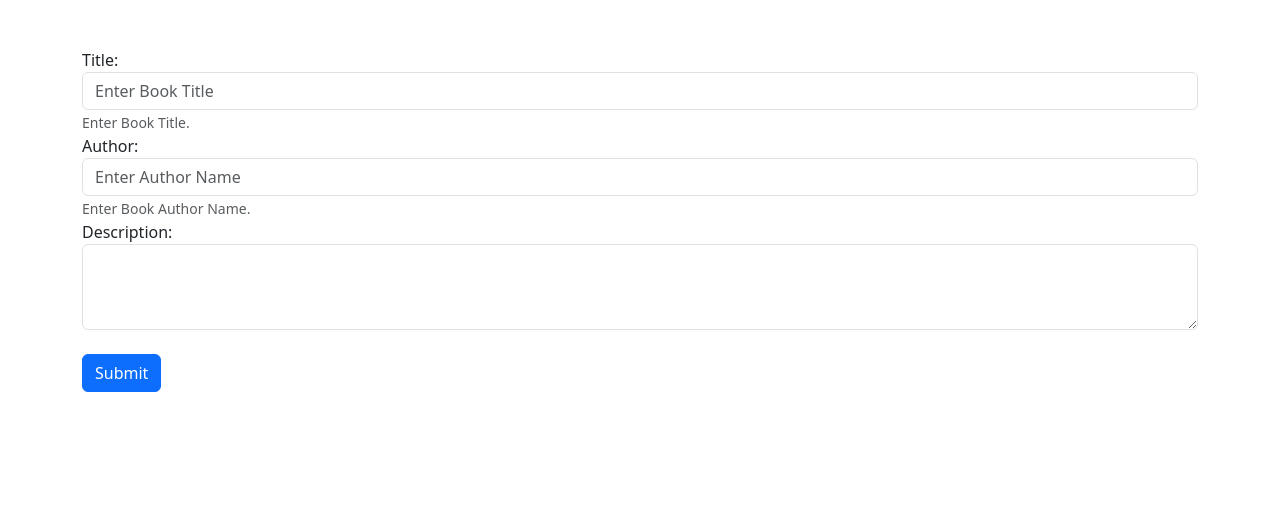
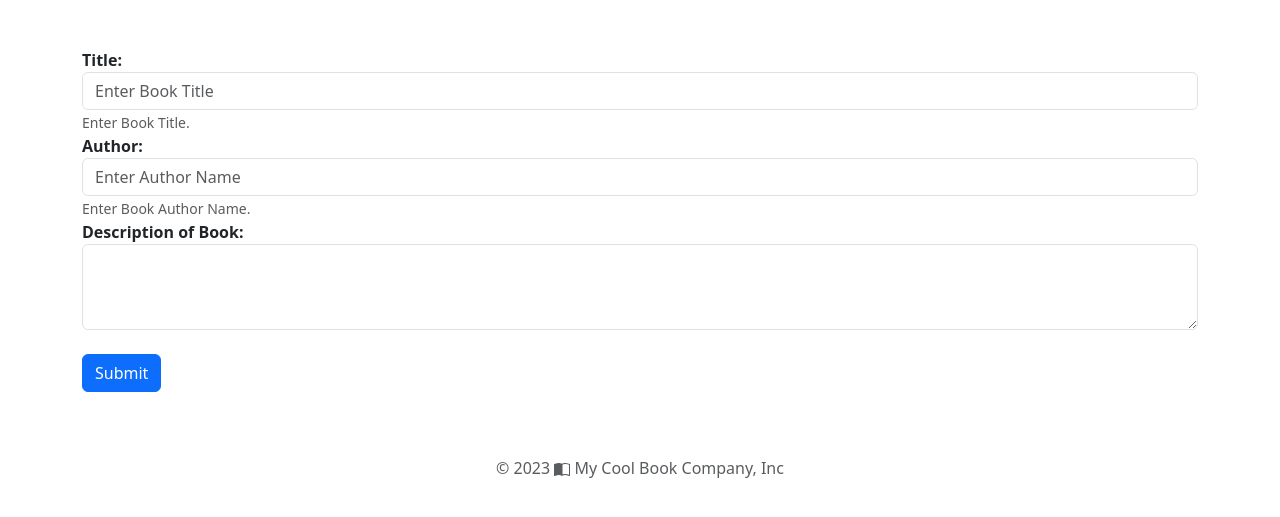
Before and after one commit to aws-samples/python-fastapi-demo-docker, a FastAPI app: page /create_book in a window 1280 px wide. Shown: the top 517 px of the page. Run offline with FastAPI, Linux system fonts and the light colour scheme.

Commit message:
Updating the Foorter

```diff
--- a/server/app/templates/book_details.html
+++ b/server/app/templates/book_details.html
@@ -20,7 +20,7 @@
         <div class="card-footer text-muted">
             © 2023 <svg xmlns="http://www.w3.org/2000/svg" width="16" height="16" fill="currentColor" class="bi bi-book-half" viewBox="0 0 16 16">
                 <path d="M8.5 2.687c.654-.689 1.782-.886 3.112-.752 1.234.124 2.503.523 3.388.893v9.923c-.918-.35-2.107-.692-3.287-.81-1.094-.111-2.278-.039-3.213.492V2.687zM8 1.783C7.015.936 5.587.81 4.287.94c-1.514.153-3.042.672-3.994 1.105A.5.5 0 0 0 0 2.5v11a.5.5 0 0 0 .707.455c.882-.4 2.303-.881 3.68-1.02 1.409-.142 2.59.087 3.223.877a.5.5 0 0 0 .78 0c.633-.79 1.814-1.019 3.222-.877 1.378.139 2.8.62 3.681 1.02A.5.5 0 0 0 16 13.5v-11a.5.5 0 0 0-.293-.455c-.952-.433-2.48-.952-3.994-1.105C10.413.809 8.985.936 8 1.783z"/>
-              </svg> Book Management Company, Inc
+              </svg> My Cool Book Company, Inc
         </div>
       </div>
     </div>
--- a/server/app/templates/create_book.html
+++ b/server/app/templates/create_book.html
@@ -15,20 +15,25 @@
  <div class="container my-5">
 <form method="post" action="/books">
   <div class="form-group col">
-    <label for="title"">Title:</label>
+    <label for="title" class="font-weight-bold"><strong>Title:</strong></label>
     <input type="text" class="form-control" id="title" aria-describedby="bookTitle" placeholder="Enter Book Title" name="title">
     <small id="emailHelp" class="form-text text-muted">Enter Book Title.</small>
   </div>
   <div class="form-group col">
-    <label for="author"">Author:</label>
+    <label for="author" class="font-weight-bold"><strong>Author:</strong></label>
     <input type="text" class="form-control" id="author" aria-describedby="bookAuthor" placeholder="Enter Author Name" name="author">
     <small id="emailHelp" class="form-text text-muted">Enter Book Author Name.</small>
   </div>
   <div class="form-group col">
-    <label for="description">Description:</label>
+    <label for="description"><strong>Description of Book:</strong></label>
     <textarea class="form-control" id="exampleFormControlTextarea1" rows="3" id="description" name="description"></textarea><br>
   </div>
   <button type="submit" class="btn btn-primary">Submit</button>
 </form>
 </div>
+<footer class="py-3 my-4">
+  <p class="text-center text-muted"><span >© 2023 <svg xmlns="http://www.w3.org/2000/svg" width="16" height="16" fill="currentColor" class="bi bi-book-half" viewBox="0 0 16 16">
+      <path d="M8.5 2.687c.654-.689 1.782-.886 3.112-.752 1.234.124 2.503.523 3.388.893v9.923c-.918-.35-2.107-.692-3.287-.81-1.094-.111-2.278-.039-3.213.492V2.687zM8 1.783C7.015.936 5.587.81 4.287.94c-1.514.153-3.042.672-3.994 1.105A.5.5 0 0 0 0 2.5v11a.5.5 0 0 0 .707.455c.882-.4 2.303-.881 3.68-1.02 1.409-.142 2.59.087 3.223.877a.5.5 0 0 0 .78 0c.633-.79 1.814-1.019 3.222-.877 1.378.139 2.8.62 3.681 1.02A.5.5 0 0 0 16 13.5v-11a.5.5 0 0 0-.293-.455c-.952-.433-2.48-.952-3.994-1.105C10.413.809 8.985.936 8 1.783z"/>
+    </svg> My Cool Book Company, Inc </span></p>
+</footer>
 </body>
--- a/server/app/templates/index.html
+++ b/server/app/templates/index.html
@@ -29,7 +29,7 @@
       <footer class="py-3 my-4">
         <p class="text-center text-muted"><span >© 2023 <svg xmlns="http://www.w3.org/2000/svg" width="16" height="16" fill="currentColor" class="bi bi-book-half" viewBox="0 0 16 16">
             <path d="M8.5 2.687c.654-.689 1.782-.886 3.112-.752 1.234.124 2.503.523 3.388.893v9.923c-.918-.35-2.107-.692-3.287-.81-1.094-.111-2.278-.039-3.213.492V2.687zM8 1.783C7.015.936 5.587.81 4.287.94c-1.514.153-3.042.672-3.994 1.105A.5.5 0 0 0 0 2.5v11a.5.5 0 0 0 .707.455c.882-.4 2.303-.881 3.68-1.02 1.409-.142 2.59.087 3.223.877a.5.5 0 0 0 .78 0c.633-.79 1.814-1.019 3.222-.877 1.378.139 2.8.62 3.681 1.02A.5.5 0 0 0 16 13.5v-11a.5.5 0 0 0-.293-.455c-.952-.433-2.48-.952-3.994-1.105C10.413.809 8.985.936 8 1.783z"/>
-          </svg> Book Management Company, Inc </span></p>
+          </svg> My Cool Book Company, Inc </span></p>
       </footer>
 </body>
 </html>
--- a/server/app/templates/list_books.html
+++ b/server/app/templates/list_books.html
@@ -25,7 +25,7 @@
     <footer class="py-3 my-4">
         <p class="text-center text-muted"><span >© 2023 <svg xmlns="http://www.w3.org/2000/svg" width="16" height="16" fill="currentColor" class="bi bi-book-half" viewBox="0 0 16 16">
             <path d="M8.5 2.687c.654-.689 1.782-.886 3.112-.752 1.234.124 2.503.523 3.388.893v9.923c-.918-.35-2.107-.692-3.287-.81-1.094-.111-2.278-.039-3.213.492V2.687zM8 1.783C7.015.936 5.587.81 4.287.94c-1.514.153-3.042.672-3.994 1.105A.5.5 0 0 0 0 2.5v11a.5.5 0 0 0 .707.455c.882-.4 2.303-.881 3.68-1.02 1.409-.142 2.59.087 3.223.877a.5.5 0 0 0 .78 0c.633-.79 1.814-1.019 3.222-.877 1.378.139 2.8.62 3.681 1.02A.5.5 0 0 0 16 13.5v-11a.5.5 0 0 0-.293-.455c-.952-.433-2.48-.952-3.994-1.105C10.413.809 8.985.936 8 1.783z"/>
-          </svg> Book Management Company, Inc </span></p>
+          </svg> My Cool Book Company, Inc </span></p>
       </footer>
 </body>
 </html>
--- a/server/app/templates/update_book.html
+++ b/server/app/templates/update_book.html
@@ -25,6 +25,6 @@
 <footer class="py-3 my-4">
   <p class="text-center text-muted"><span >© 2023 <svg xmlns="http://www.w3.org/2000/svg" width="16" height="16" fill="currentColor" class="bi bi-book-half" viewBox="0 0 16 16">
       <path d="M8.5 2.687c.654-.689 1.782-.886 3.112-.752 1.234.124 2.503.523 3.388.893v9.923c-.918-.35-2.107-.692-3.287-.81-1.094-.111-2.278-.039-3.213.492V2.687zM8 1.783C7.015.936 5.587.81 4.287.94c-1.514.153-3.042.672-3.994 1.105A.5.5 0 0 0 0 2.5v11a.5.5 0 0 0 .707.455c.882-.4 2.303-.881 3.68-1.02 1.409-.142 2.59.087 3.223.877a.5.5 0 0 0 .78 0c.633-.79 1.814-1.019 3.222-.877 1.378.139 2.8.62 3.681 1.02A.5.5 0 0 0 16 13.5v-11a.5.5 0 0 0-.293-.455c-.952-.433-2.48-.952-3.994-1.105C10.413.809 8.985.936 8 1.783z"/>
-    </svg> Book Management Company, Inc </span></p>
+    </svg> My Cool Book Company, Inc </span></p>
 </footer>
 </body>
```
